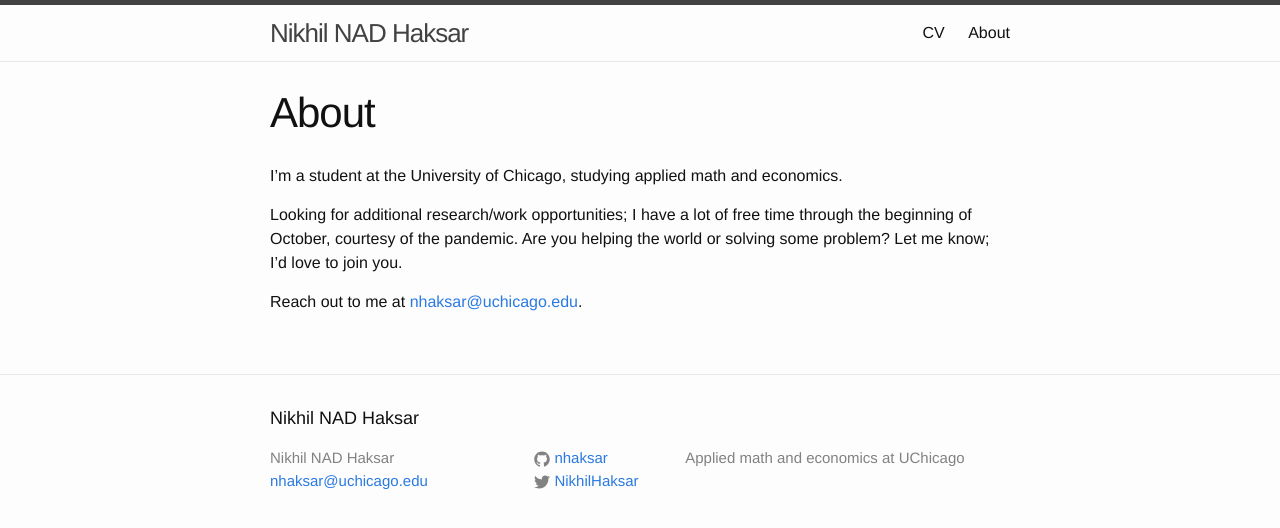
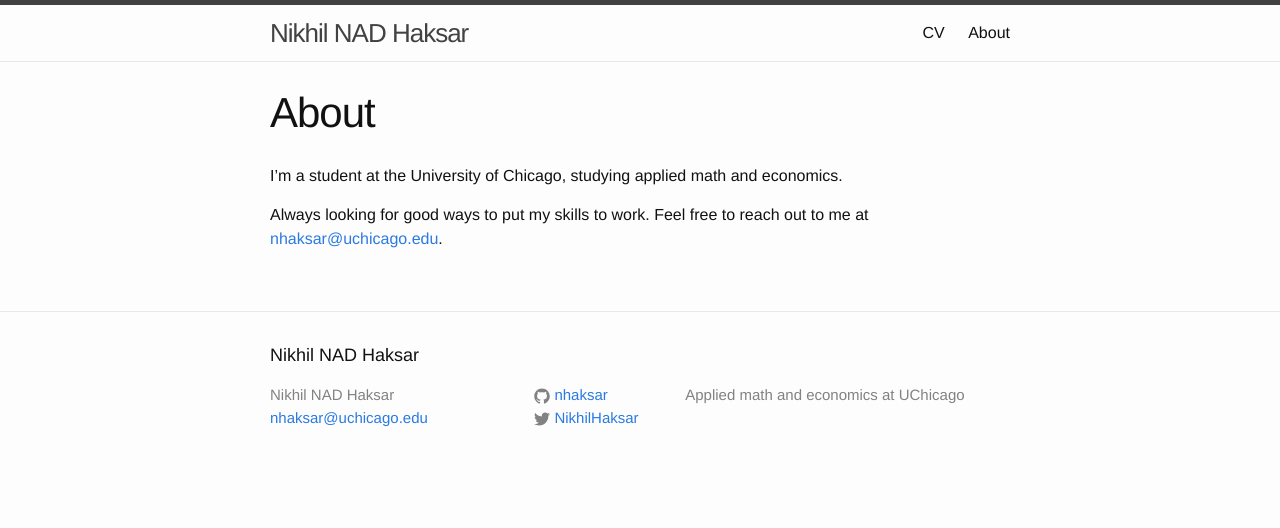
Before and after one commit to nhaksar/nhaksar.github.io, a Jekyll site: the page built from about.md, in a window 1280 px wide. Shown: the top 528 px of the page. Built offline with Jekyll 4.4.1, drawn with Linux system fonts in a browser that asks for light colours.

Commit message:
changed some formatting

```diff
--- a/about.md
+++ b/about.md
@@ -6,6 +6,5 @@ permalink: /about/
 
 I'm a student at the University of Chicago, studying applied math and economics.
 
-Looking for additional research/work opportunities; I have a lot of free time through the beginning of October, courtesy of the pandemic. Are you helping the world or solving some problem? Let me know; I'd love to join you.
-
-Reach out to me at [nhaksar@uchicago.edu](mailto:nhaksar@uchicago.edu).
+Always looking for good ways to put my skills to work.
+Feel free to reach out to me at [nhaksar@uchicago.edu](mailto:nhaksar@uchicago.edu).
--- a/index.html
+++ b/index.html
@@ -10,7 +10,7 @@ layout: default
   <ul class="post-list">
     {% for post in site.posts %}
       <li>
-        <span class="post-meta">{{ post.date | date: "%b %-d, %Y" }}</span>
+        <span class="post-meta">{{ post.date | date: "%-d %b %Y" }}</span>
 
         <h2>
           <a class="post-link" href="{{ post.url | prepend: site.baseurl }}">{{ post.title }}</a>
```
